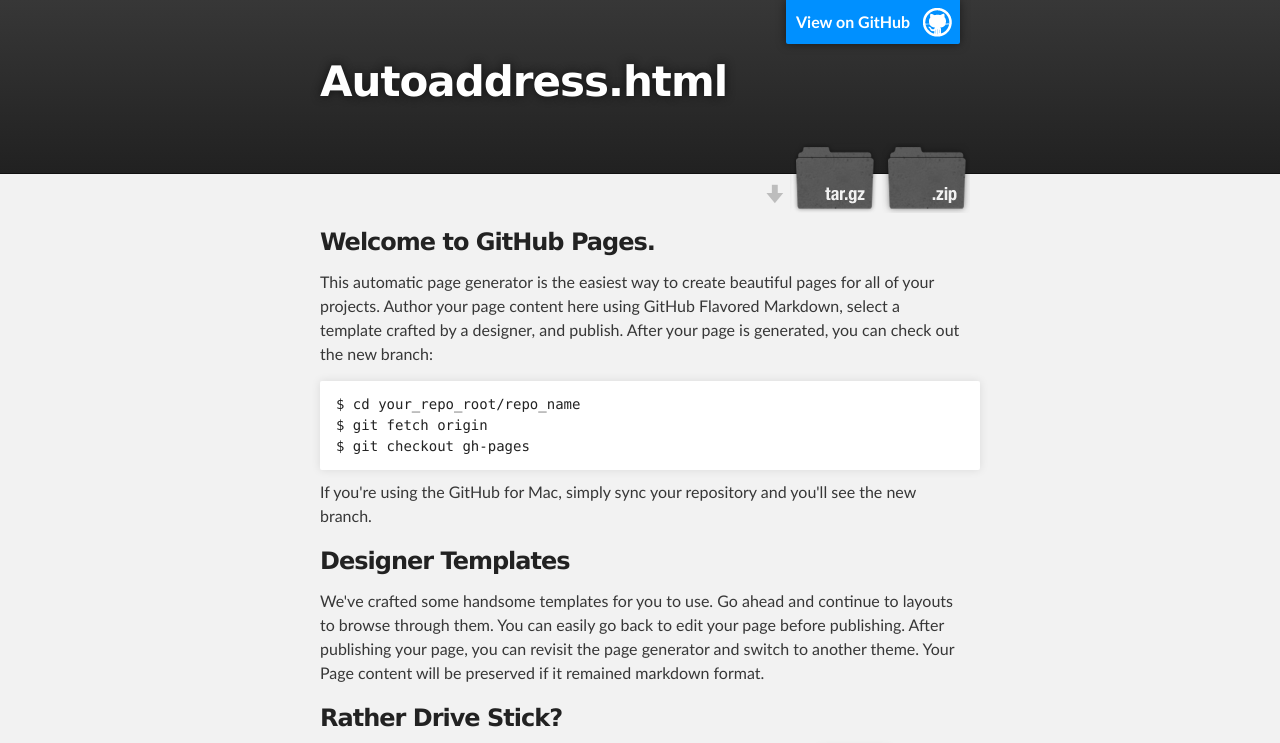
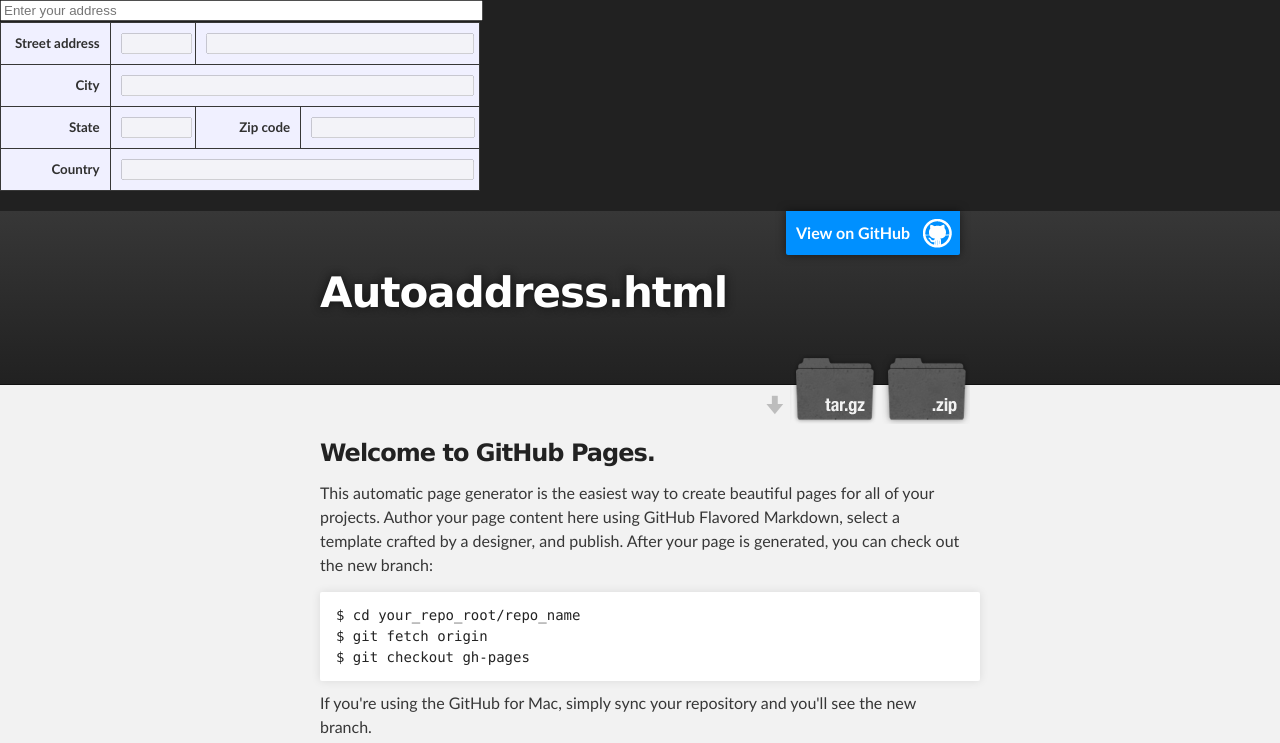
Before and after one commit to johnsols/autoaddress.html, a plain HTML site: page index.html in a window 1280 px wide. Shown: the top 743 px of the page. Drawn offline with Linux system fonts and the light colour scheme; some packages are replaced by stand-ins of ours.

Commit message:
Update index.html

```diff
--- a/index.html
+++ b/index.html
@@ -9,9 +9,163 @@
     <link rel="stylesheet" type="text/css" media="screen" href="stylesheets/stylesheet.css">
 
     <title>Autoaddress.html</title>
+  <head>
+    <title>Place Autocomplete Address Form</title>
+    <meta name="viewport" content="initial-scale=1.0, user-scalable=no">
+    <meta charset="utf-8">
+    <style>
+      html, body, #map-canvas {
+        height: 100%;
+        margin: 0px;
+        padding: 0px
+      }
+    </style>
+    <link type="text/css" rel="stylesheet" href="https://fonts.googleapis.com/css?family=Roboto:300,400,500">
+    <script src="https://maps.googleapis.com/maps/api/js?v=3.exp&signed_in=true&libraries=places"></script>
+    <script>
+// This example displays an address form, using the autocomplete feature
+// of the Google Places API to help users fill in the information.
+
+var placeSearch, autocomplete;
+var componentForm = {
+  street_number: 'short_name',
+  route: 'long_name',
+  locality: 'long_name',
+  administrative_area_level_1: 'short_name',
+  country: 'long_name',
+  postal_code: 'short_name'
+};
+
+function initialize() {
+  // Create the autocomplete object, restricting the search
+  // to geographical location types.
+  autocomplete = new google.maps.places.Autocomplete(
+      /** @type {HTMLInputElement} */(document.getElementById('autocomplete')),
+      { types: ['geocode'] });
+  // When the user selects an address from the dropdown,
+  // populate the address fields in the form.
+  google.maps.event.addListener(autocomplete, 'place_changed', function() {
+    fillInAddress();
+  });
+}
+
+// [START region_fillform]
+function fillInAddress() {
+  // Get the place details from the autocomplete object.
+  var place = autocomplete.getPlace();
+
+  for (var component in componentForm) {
+    document.getElementById(component).value = '';
+    document.getElementById(component).disabled = false;
+  }
+
+  // Get each component of the address from the place details
+  // and fill the corresponding field on the form.
+  for (var i = 0; i < place.address_components.length; i++) {
+    var addressType = place.address_components[i].types[0];
+    if (componentForm[addressType]) {
+      var val = place.address_components[i][componentForm[addressType]];
+      document.getElementById(addressType).value = val;
+    }
+  }
+}
+// [END region_fillform]
+
+// [START region_geolocation]
+// Bias the autocomplete object to the user's geographical location,
+// as supplied by the browser's 'navigator.geolocation' object.
+//function geolocate() {
+  //if (navigator.geolocation) {
+    //navigator.geolocation.getCurrentPosition(function(position) {
+      //var geolocation = new google.maps.LatLng(
+          //position.coords.latitude, position.coords.longitude);
+      //var circle = new google.maps.Circle({
+        //center: geolocation,
+        //radius: position.coords.accuracy
+      //});
+      //autocomplete.setBounds(circle.getBounds());
+    //});
+  //}
+//}
+// [END region_geolocation]
+
+    </script>
+
+    <style>
+      #locationField, #controls {
+        position: relative;
+        width: 480px;
+      }
+      #autocomplete {
+        position: absolute;
+        top: 0px;
+        left: 0px;
+        width: 99%;
+      }
+      .label {
+        text-align: right;
+        font-weight: bold;
+        width: 100px;
+        color: #303030;
+      }
+      #address {
+        border: 1px solid #000090;
+        background-color: #f0f0ff;
+        width: 480px;
+        padding-right: 2px;
+      }
+      #address td {
+        font-size: 10pt;
+      }
+      .field {
+        width: 99%;
+      }
+      .slimField {
+        width: 80px;
+      }
+      .wideField {
+        width: 200px;
+      }
+      #locationField {
+        height: 20px;
+        margin-bottom: 2px;
+      }
+    </style>
   </head>
 
-  <body>
+  <body onload="initialize()">
+    <div id="locationField">
+      <input id="autocomplete" placeholder="Enter your address"
+             onFocus="geolocate()" type="text"></input>
+    </div>
+
+    <table id="address">
+      <tr>
+        <td class="label">Street address</td>
+        <td class="slimField"><input class="field" id="street_number"
+              disabled="true"></input></td>
+        <td class="wideField" colspan="2"><input class="field" id="route"
+              disabled="true"></input></td>
+      </tr>
+      <tr>
+        <td class="label">City</td>
+        <td class="wideField" colspan="3"><input class="field" id="locality"
+              disabled="true"></input></td>
+      </tr>
+      <tr>
+        <td class="label">State</td>
+        <td class="slimField"><input class="field"
+              id="administrative_area_level_1" disabled="true"></input></td>
+        <td class="label">Zip code</td>
+        <td class="wideField"><input class="field" id="postal_code"
+              disabled="true"></input></td>
+      </tr>
+      <tr>
+        <td class="label">Country</td>
+        <td class="wideField" colspan="3"><input class="field"
+              id="country" disabled="true"></input></td>
+      </tr>
+    </table>
 
     <!-- HEADER -->
     <div id="header_wrap" class="outer">
```
